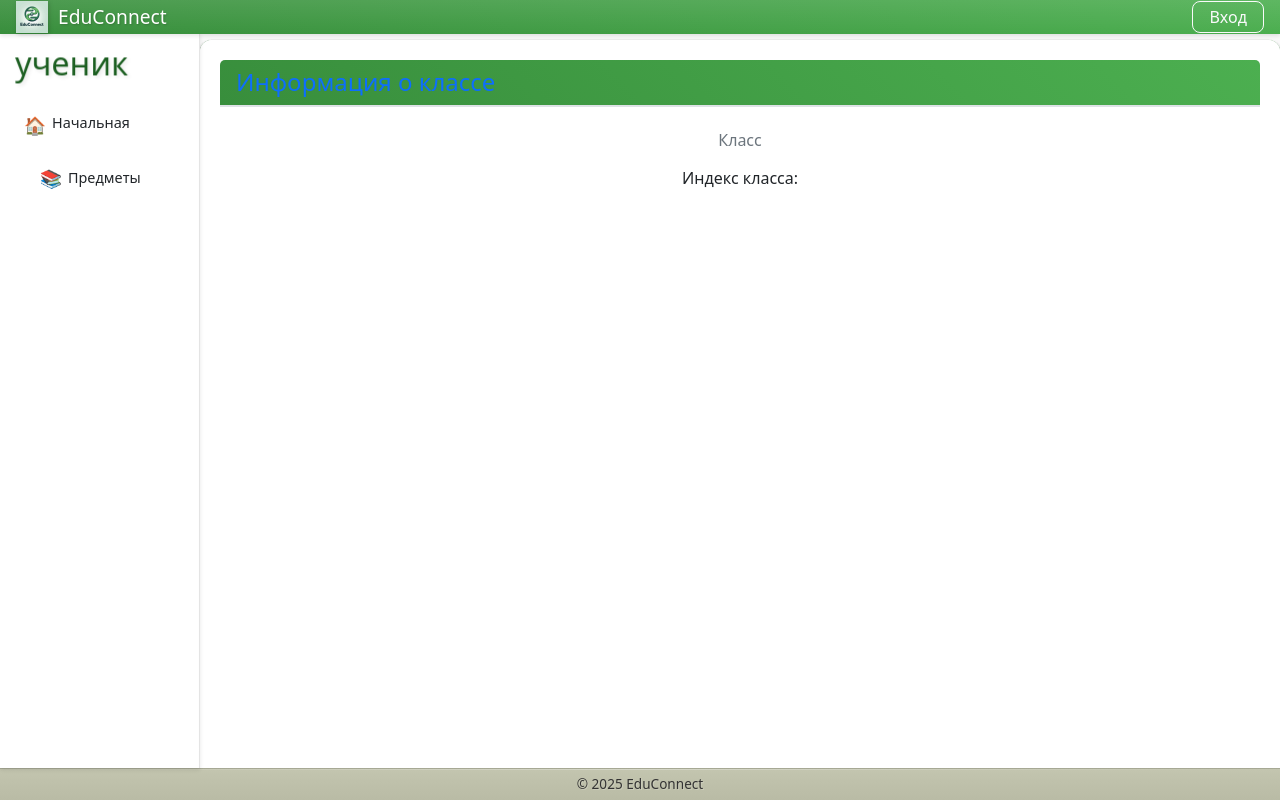
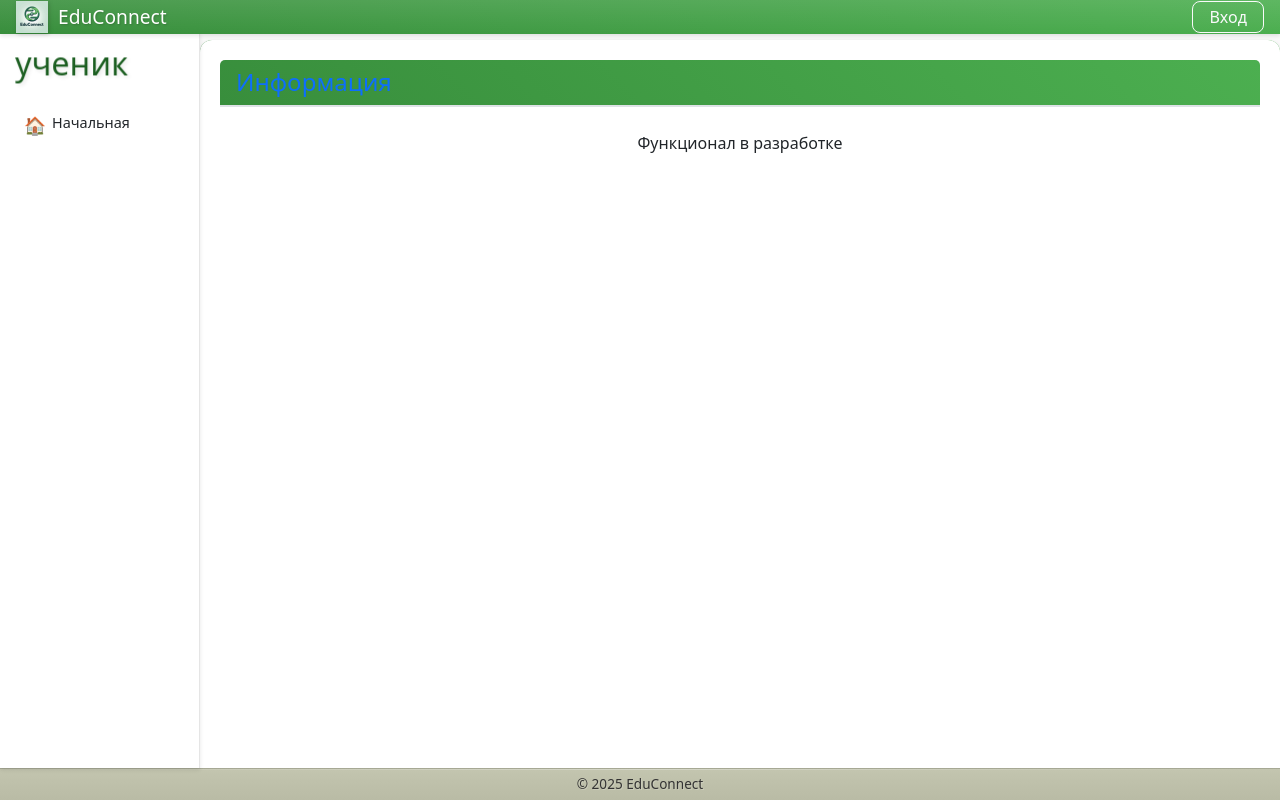
Before and after one commit to Alex-L-K-free/EduConnect, a React (Create React App) app in the folder educonnect/frontend/: page /student in a window 1280 px wide. Built offline with nearby package versions, Linux system fonts and the light colour scheme.

Commit message:
учет запись ученика (без функционала загрузки предметов)

```diff
--- a/educonnect/frontend/src/components/StudentDashboard.js
+++ b/educonnect/frontend/src/components/StudentDashboard.js
@@ -1,198 +1,33 @@
-import React, { useState, useEffect } from 'react';
-import { Container, Row, Col, Card, Table } from 'react-bootstrap';
+import React from 'react';
+import { Container, Row, Col, Card } from 'react-bootstrap';
 import SidebarStudent from './layout/SidebarStudent';
-import { useUser } from '../UserContext';
 import './StudentDashboard.css';
-import axios from 'axios';
 
 const StudentDashboard = () => {
-  const { user } = useUser();
-  const [studentInfo, setStudentInfo] = useState({
-    subjects: [],
-    teachers: [],
-    grade: '',
-    gradeIndex: '',
-    firstName: '',
-    lastName: '',
-    teacherInfo: null // Добавляем информацию об учителе
-  });
-
-  useEffect(() => {
-    const fetchStudentData = async () => {
-      if (user && user.token) {
-        try {
-          // Получаем данные о текущем ученике
-          const response = await axios.get('http://127.0.0.1:8000/api/v1/students/current/', {
-            headers: {
-              'Authorization': `Token ${user.token}`
-            }
-          });
-
-          // Получаем данные об учителе
-          const teacherResponse = await axios.get(`http://127.0.0.1:8000/api/v1/teachers/${response.data.teacher}/`, {
-            headers: {
-              'Authorization': `Token ${user.token}`
-            }
-          });
-
-          setStudentInfo(prev => ({
-            ...prev,
-            subjects: response.data.subjects || [],
-            grade: response.data.grade || '',
-            gradeIndex: response.data.index || '',
-            firstName: response.data.firstName || '',
-            lastName: response.data.lastName || '',
-            teacherInfo: teacherResponse.data
-          }));
-        } catch (error) {
-          console.error('Ошибка при загрузке данных:', error);
-        }
-      }
-    };
-
-    fetchStudentData();
-  }, [user]);
-
   return (
     <div className="d-flex student-dashboard">
       <SidebarStudent />
       <Container fluid className="p-4">
         <h2 className="mb-4">Личный кабинет ученика</h2>
 
-        {/* Информация об ученике */}
         <Card className="mb-4">
           <Card.Header>
-            <h4>Личная информация</h4>
+            <h4>Добро пожаловать!</h4>
           </Card.Header>
           <Card.Body>
-            <p><strong>ФИО:</strong> {studentInfo.lastName} {studentInfo.firstName}</p>
-            <p><strong>Класс:</strong> {studentInfo.grade} {studentInfo.gradeIndex}</p>
+            <p>Здесь будет отображаться информация о вашем обучении.</p>
           </Card.Body>
         </Card>
 
-        {/* Информация об учителе */}
-        <Card className="mb-4">
-          <Card.Header>
-            <h4>Мой учитель</h4>
-          </Card.Header>
-          <Card.Body>
-            {studentInfo.teacherInfo ? (
-              <>
-                <p><strong>ФИО:</strong> {studentInfo.teacherInfo.lastName} {studentInfo.teacherInfo.firstName} {studentInfo.teacherInfo.middleName}</p>
-                <p><strong>Школа:</strong> {studentInfo.teacherInfo.school_name}</p>
-                {studentInfo.teacherInfo.contacts && (
-                  <div>
-                    <strong>Контакты:</strong>
-                    <ul className="list-unstyled mt-2">
-                      {Object.entries(studentInfo.teacherInfo.contacts).map(([type, value]) => (
-                        <li key={type}><strong>{type}:</strong> {value}</li>
-                      ))}
-                    </ul>
-                  </div>
-                )}
-              </>
-            ) : (
-              <p>Загрузка информации об учителе...</p>
-            )}
-          </Card.Body>
-        </Card>
-
-        {/* Предметы и успеваемость */}
-        <Card className="mb-4">
-          <Card.Header>
-            <h4>Мои предметы</h4>
-          </Card.Header>
-          <Card.Body>
-            <Table striped bordered hover responsive>
-              <thead>
-                <tr>
-                  <th>№</th>
-                  <th>Предмет</th>
-                  <th>Учитель</th>
-                  <th>Прогресс</th>
-                </tr>
-              </thead>
-              <tbody>
-                {studentInfo.subjects.map((subject, index) => (
-                  <tr key={index}>
-                    <td>{index + 1}</td>
-                    <td>{subject.name}</td>
-                    <td>{studentInfo.teacherInfo?.firstName} {studentInfo.teacherInfo?.lastName}</td>
-                    <td>
-                      <div className="progress">
-                        <div
-                          className="progress-bar"
-                          role="progressbar"
-                          style={{ width: `${subject.progress || 0}%` }}
-                          aria-valuenow={subject.progress || 0}
-                          aria-valuemin="0"
-                          aria-valuemax="100"
-                        >
-                          {subject.progress || 0}%
-                        </div>
-                      </div>
-                    </td>
-                  </tr>
-                ))}
-              </tbody>
-            </Table>
-          </Card.Body>
-        </Card>
-
-        {/* Статистика */}
         <Row>
-          <Col md={4}>
+          <Col md={12}>
             <Card className="mb-4 stats-card">
               <Card.Header>
-                <h4>Статистика по предметам</h4>
-              </Card.Header>
-              <Card.Body>
-                <div className="text-center mb-3">
-                  <h5>Всего предметов</h5>
-                  <h2>{studentInfo.subjects.length}</h2>
-                </div>
-                <div className="subject-list">
-                  {studentInfo.subjects.map((subject, index) => (
-                    <div key={index} className="subject-item">
-                      {subject}
-                    </div>
-                  ))}
-                </div>
-              </Card.Body>
-            </Card>
-          </Col>
-
-          <Col md={4}>
-            <Card className="mb-4 stats-card">
-              <Card.Header>
-                <h4>Статистика по учителям</h4>
-              </Card.Header>
-              <Card.Body>
-                <div className="text-center mb-3">
-                  <h5>Всего учителей</h5>
-                  <h2>{new Set(studentInfo.teachers).size}</h2>
-                </div>
-                <div className="teachers-list">
-                  {Array.from(new Set(studentInfo.teachers)).map((teacher, index) => (
-                    <div key={index} className="teacher-item">
-                      {teacher}
-                    </div>
-                  ))}
-                </div>
-              </Card.Body>
-            </Card>
-          </Col>
-
-          <Col md={4}>
-            <Card className="mb-4 stats-card">
-              <Card.Header>
-                <h4>Информация о классе</h4>
+                <h4>Информация</h4>
               </Card.Header>
               <Card.Body>
                 <div className="text-center">
-                  <h5>Класс</h5>
-                  <h2>{studentInfo.grade}</h2>
-                  <p>Индекс класса: {studentInfo.gradeIndex}</p>
+                  <p>Функционал в разработке</p>
                 </div>
               </Card.Body>
             </Card>
--- a/educonnect/frontend/src/components/layout/SidebarStudent.js
+++ b/educonnect/frontend/src/components/layout/SidebarStudent.js
@@ -1,39 +1,14 @@
-import React, { useState, useEffect } from 'react';
+import React from 'react';
 import { useNavigate } from 'react-router-dom';
-import axios from 'axios';
 import './Sidebar.css';
 import { useUser } from '../../UserContext';
 
 const SidebarStudent = ({ activePage }) => {
   const navigate = useNavigate();
   const { user } = useUser();
-  const [subjects, setSubjects] = useState([]);
-
-  useEffect(() => {
-    const fetchSubjects = async () => {
-      if (user && user.token) {
-        try {
-          const response = await axios.get('http://127.0.0.1:8000/api/v1/students/current/', {
-            headers: {
-              'Authorization': `Token ${user.token}`
-            }
-          });
-          setSubjects(response.data.subjects || []);
-        } catch (error) {
-          console.error('Ошибка при загрузке предметов:', error);
-        }
-      }
-    };
-
-    fetchSubjects();
-  }, [user]);
 
   const handleMainClick = () => {
     navigate('/student');
-  };
-
-  const handleSubjectClick = (subject) => {
-    navigate(`/student/subjects/${subject}`);
   };
 
   return (
@@ -47,23 +22,6 @@ const SidebarStudent = ({ activePage }) => {
           <span className="menu-icon">🏠</span>
           <span className="menu-text">Начальная</span>
         </li>
-        <li className={activePage === 'subjects' ? 'active menu-item' : 'menu-item'}>
-          <div className="menu-header">
-            <span className="menu-icon">📚</span>
-            <span className="menu-text">Предметы</span>
-          </div>
-          <ul className="submenu">
-            {subjects.map((subject, index) => (
-              <li
-                key={index}
-                className={`submenu-item ${activePage === `subjects/${subject}` ? 'active' : ''}`}
-                onClick={() => handleSubjectClick(subject)}
-              >
-                {subject}
-              </li>
-            ))}
-          </ul>
-        </li>
       </ul>
     </div>
   );
```
